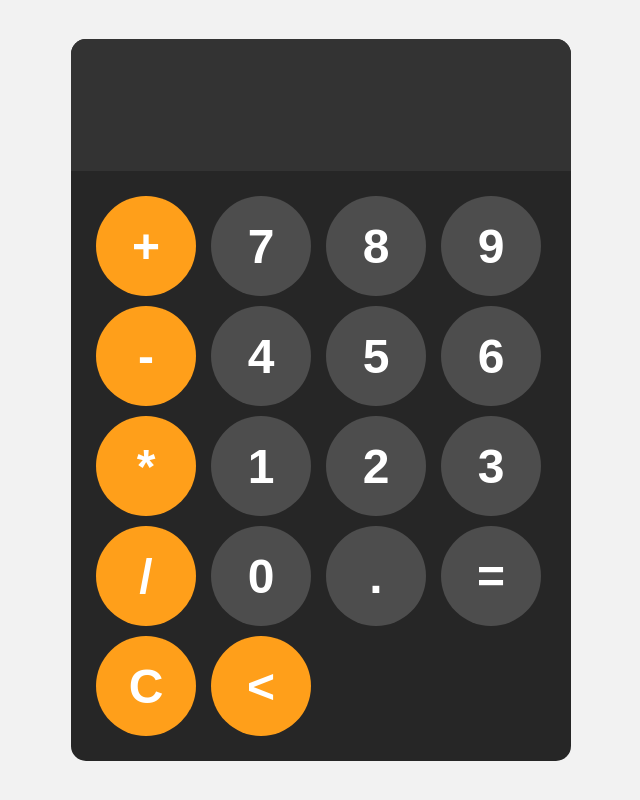
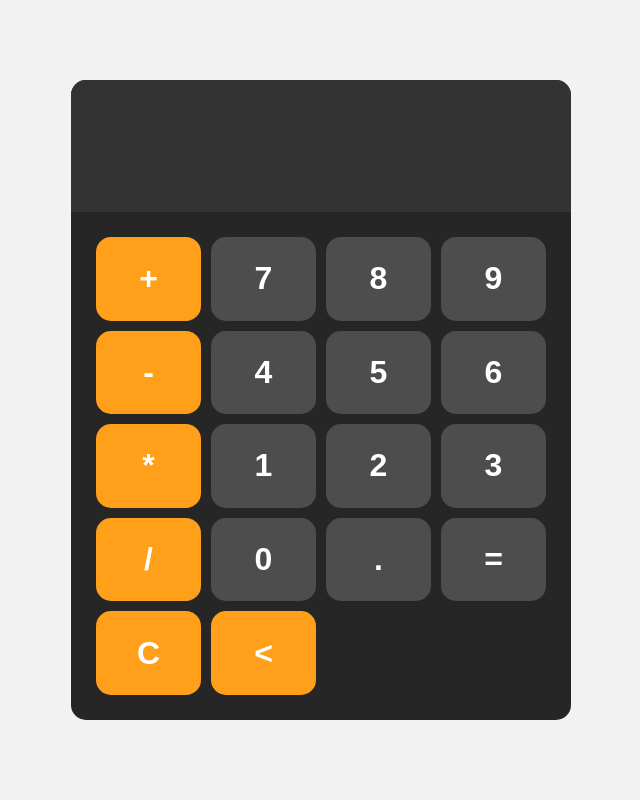
Before and after one commit to Kyblue11/IOS-Calculator, a website built with Vite: page index.html in a window 1280 px wide. Shown: the whole page, without its empty margins (319-959 px from the left). Built offline with nearby package versions, Linux system fonts and the light colour scheme.

Commit message:
improved css

```diff
--- a/src/style.css
+++ b/src/style.css
@@ -6,13 +6,18 @@ body{
     height: 100vh;
     background-color: hsl(0, 0%, 95%);
 }
-#calculator{
+
+#calculator {
     font-family: Arial, sans-serif;
     background-color: hsl(0, 0%, 15%);
     border-radius: 15px;
     max-width: 500px;
+    height: 80%; /* Set height to 80% */
     overflow: hidden;
+    display: flex;
+    flex-direction: column;
 }
+
 #display{
     width: 100%;
     padding: 20px;
@@ -22,35 +27,46 @@ body{
     background-color: hsl(0, 0%, 20%);
     color: white;
 }
+
 #keys{
     display: grid;
     grid-template-columns: repeat(4, 1fr);
     gap: 10px;
     padding: 25px;
+    flex-grow: 1; /* Allow keys to take up remaining space */
 }
-button{
-    width: 100px;
-    height: 100px;
-    border-radius: 50px;
+
+button {
+    width: 100%;
+    height: 100%;
+    border-radius: 15px;
     border: none;
     background-color: hsl(0, 0%, 30%);
     color: white;
-    font-size: 3rem;
+    font-size: 2rem;
     font-weight: bold;
     cursor: pointer;
+    display: flex;
+    justify-content: center;
+    align-items: center;
 }
+
 button:hover{
     background-color: hsl(0, 0%, 40%);
 }
+
 button:active{
     background-color: hsl(0, 0%, 50%);
 }
+
 .operator-btn{
     background-color: hsl(35, 100%, 55%);
 }
+
 .operator-btn:hover{
     background-color: hsl(35, 100%, 65%);
 }
+
 .operator-btn:active{
     background-color: hsl(35, 100%, 75%);
 }
```
